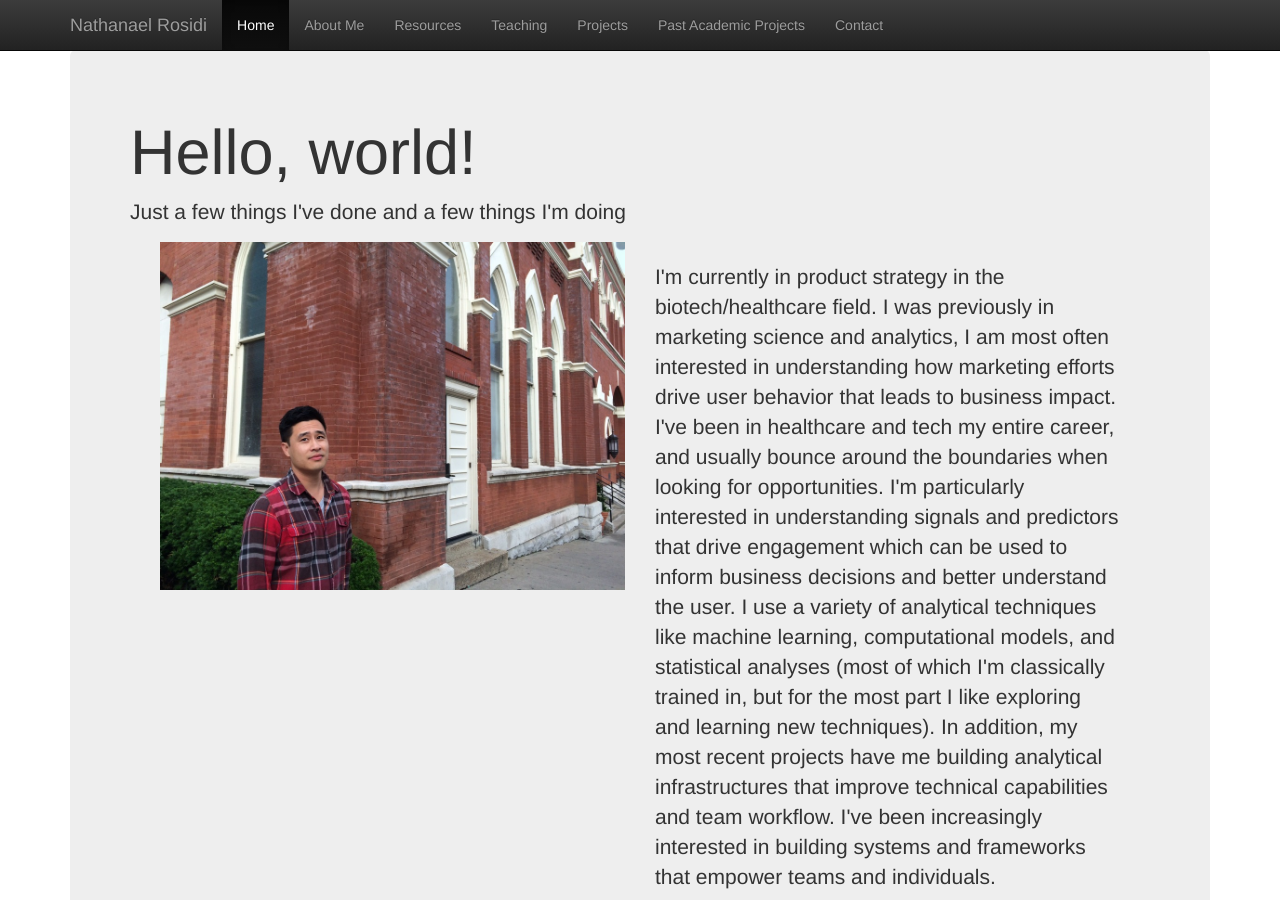
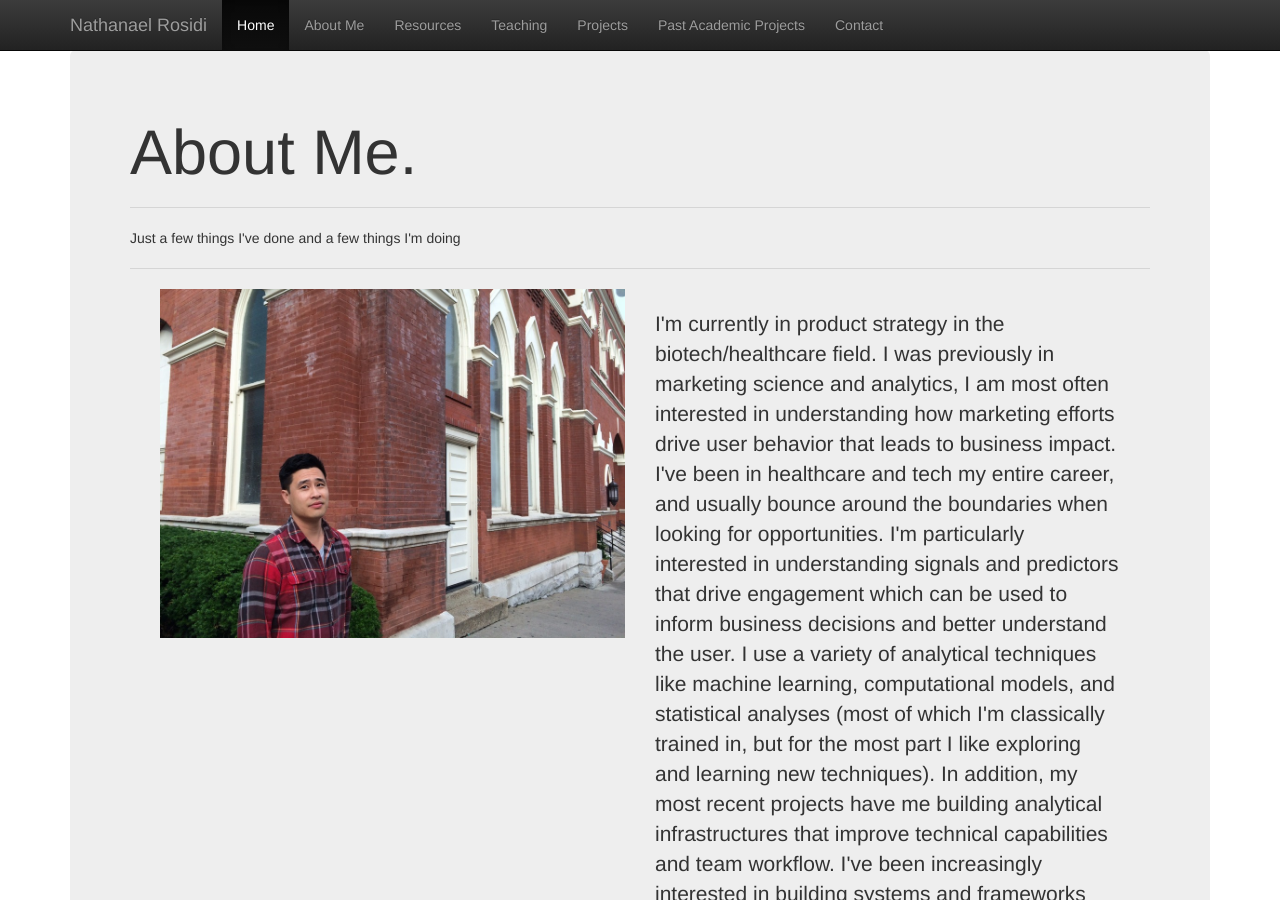
Before and after one commit to nlrosidi/nlrosidi.github.io, a Jekyll site: the page index.html, which Jekyll copies as it is, in a window 1280 px wide and 900 px high. Built offline with Jekyll 4.4.1, drawn with Linux system fonts in a browser that asks for light colours; nearby versions of some CDN libraries.

Commit message:
Update index.html

```diff
--- a/index.html
+++ b/index.html
@@ -56,10 +56,10 @@
     <div class="container">
        <!--<div class="starter-template">-->
 	<div class="jumbotron">
-  		<h1 class="display-4">Hello, world!</h1>
+  	    <h1 class="display-4">About Me.</h1>
             <!-- <h1 id="aboutme">About Me.</h1> -->
-
-        	<p class="lead">Just a few things I've done and a few things I'm doing</p>
+	    <hr class="lead">Just a few things I've done and a few things I'm doing</p>
+	    <hr class="my-4">
 		<div class="container-fluid">
         		<div class="col-md-6">
             		    <img src="assets/nlrosidi.jpg" alt="Nathanael Rosidi" class="img-responsive">
@@ -67,9 +67,9 @@
           		<div class="col-md-6 top-buffer">
                 	    <p align="left">I'm currently in product strategy in the biotech/healthcare field. I was previously in marketing science and analytics, I am most often interested in understanding how marketing efforts drive user behavior that leads to business impact. I've been in healthcare and tech my entire career, and usually bounce around the boundaries when looking for opportunities. I'm particularly interested in understanding signals and predictors that drive engagement which can be used to inform business decisions and better understand the user. I use a variety of analytical techniques like machine learning, computational models, and statistical analyses (most
                 		of which I'm classically trained in, but for the most part I like exploring and learning new techniques). In addition, my most recent projects have me building analytical infrastructures that improve technical capabilities and team workflow. I've been increasingly interested in building systems and frameworks that empower teams and individuals.</p>
-
                  	    <p align="left">I am also an adjunct professor in Business Analytics and Information Systems in the School of Management at the University of San Francisco. I teach
                  		both undergraduates and MBAs analytical techniques to better facilitate data-driven decisions -- hopefully applying these techniques in industry.</p>
+			</div>
 	         </div>
 	</div>
 
```
Lines whose indentation alone changed are shown as unchanged.
